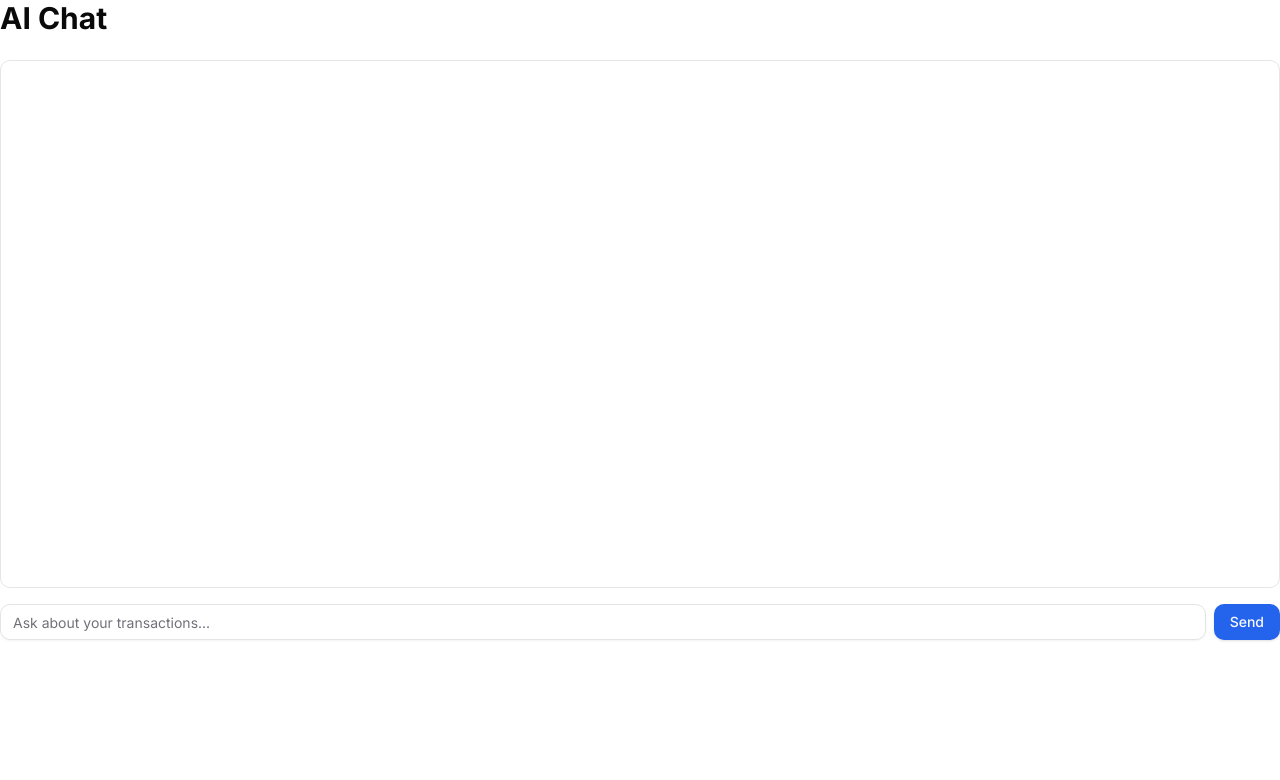
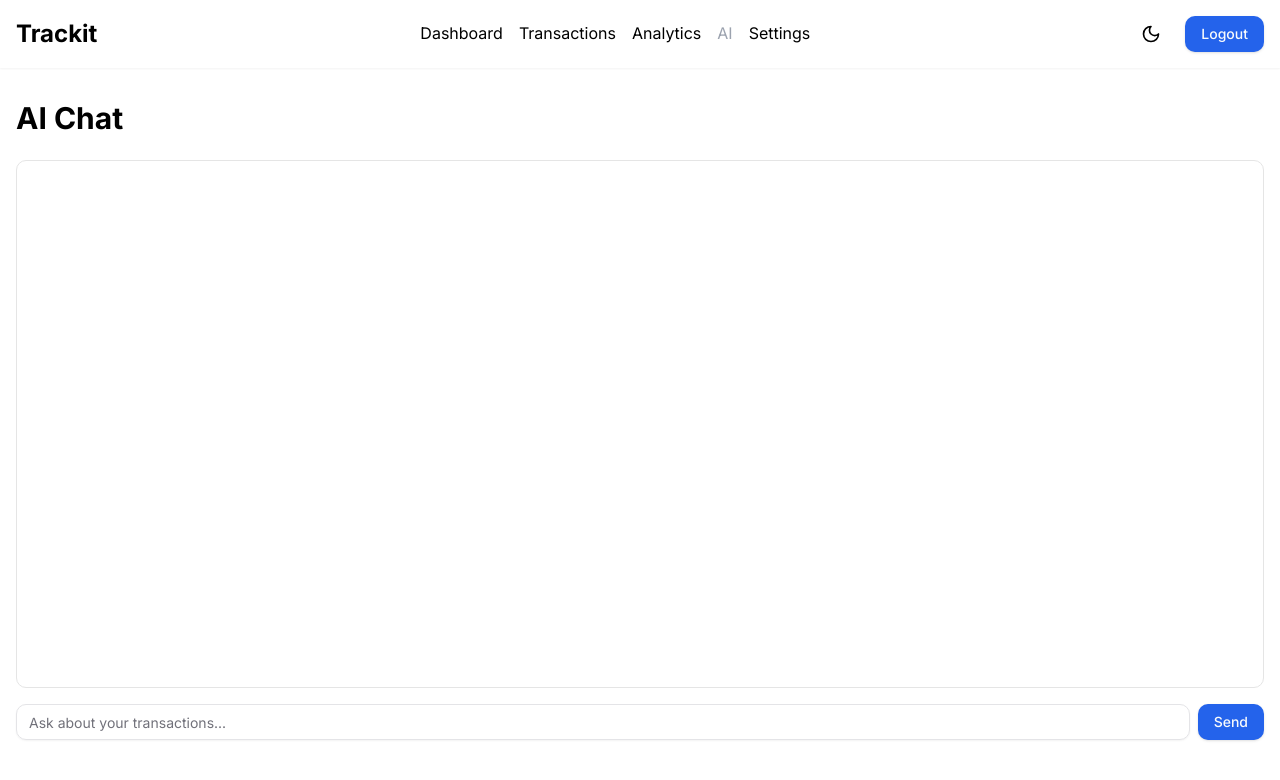
Before and after one commit to Ranjan-Shettigar/Trackit, a Next.js app: page /ai in a window 1280 px wide. Shown: the top 780 px of the page. Built offline with nearby package versions, Linux system fonts and the light colour scheme; what pocketbase would draw is missing.

Commit message:
feat: wrap AI chat component in Layout for improved structure

```diff
--- a/app/ai/page.tsx
+++ b/app/ai/page.tsx
@@ -4,6 +4,7 @@ import { useState } from 'react'
 import { Button } from '@/components/ui/button'
 import { Input } from '@/components/ui/input'
 import { ScrollArea } from '@/components/ui/scroll-area'
+import Layout from '@/components/layout'
 import pb from '@/utils/pocketbase'
 
 interface Message {
@@ -67,6 +68,7 @@ export default function AIPage() {
   }
 
   return (
+    <Layout>
       <div className="flex flex-col h-[calc(100vh-10rem)]">
         <h1 className="text-3xl font-bold mb-6">AI Chat</h1>
         <ScrollArea className="flex-grow p-4 border rounded-md mb-4">
@@ -97,5 +99,6 @@ export default function AIPage() {
           </Button>
         </div>
       </div>
+    </Layout>
   )
 }
```
Lines whose indentation alone changed are shown as unchanged.
